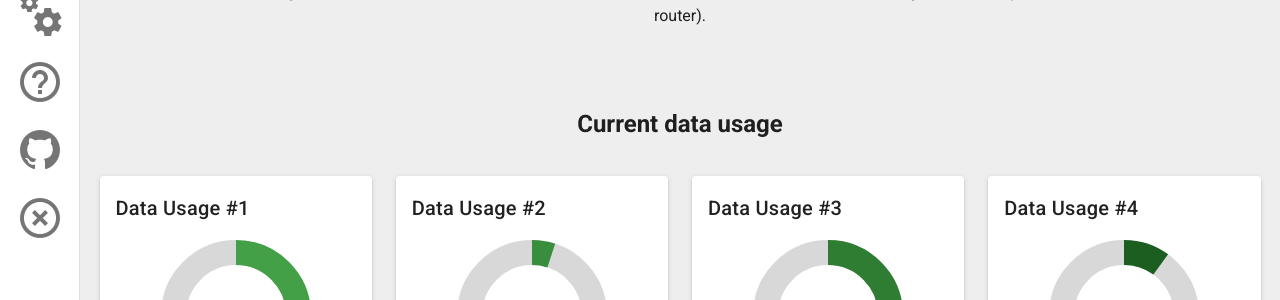
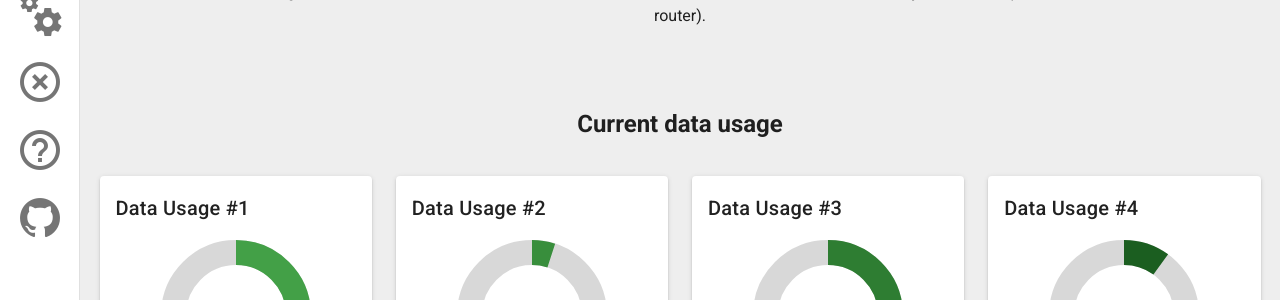
Before and after one commit to kjuraszek/data-usage-monitor, a Vue app in the folder frontend/: page / in a window 1280 px wide. Shown: the part 198-498 px from the top of the page. Built offline with nearby package versions, Linux system fonts and the light colour scheme.

Commit message:
Added transition

```diff
--- a/frontend/src/App.vue
+++ b/frontend/src/App.vue
@@ -55,7 +55,9 @@
     </v-navigation-drawer>
 
     <v-main class="grey lighten-3">
-      <router-view></router-view>
+      <v-slide-x-transition mode="out-in">
+        <router-view />
+     </v-slide-x-transition>
     </v-main>
   </v-app>
 </template>
@@ -71,9 +73,9 @@ export default {
       items: [
         { text: 'Home', icon: 'mdi-home-heart', path: '/' },
         { text: 'Settings', icon: 'mdi-cogs', path: '/settings' },
+        { text: 'Offline', icon: 'mdi-close-circle-outline', path: '/offline' },
         { text: 'Help', icon: 'mdi-help-circle-outline', path: '/help' },
         { text: 'Github', icon: 'mdi-github', path: '/not-found' },
-        { text: 'Offline', icon: 'mdi-close-circle-outline', path: '/offline' },
       ],
     }),
 };
```
